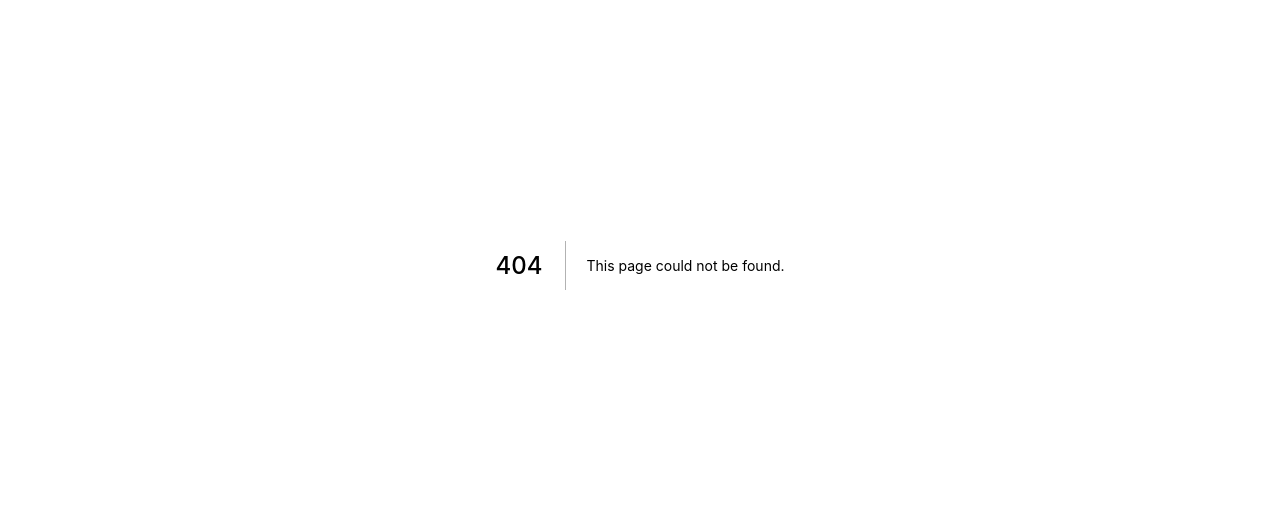
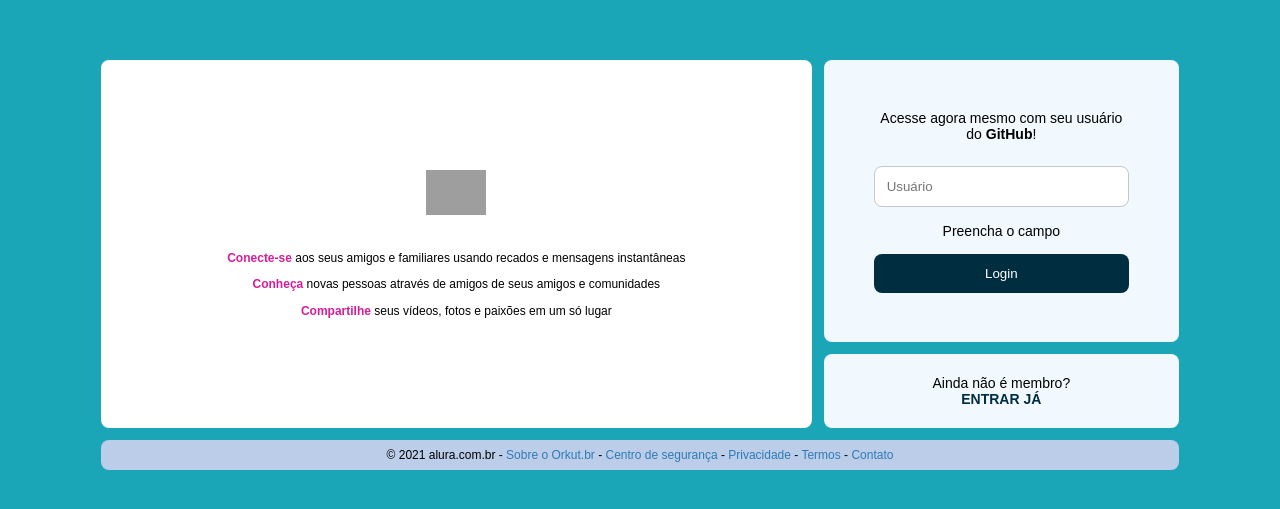
Before and after one commit to ronaldemanuel/alurakut, a Next.js app: page /login in a window 1280 px wide. Before the commit this address had no page. Shown: the part 135-644 px from the top of the page. Built offline with nearby package versions, Linux system fonts and the light colour scheme; grey boxes are pictures that could not be loaded.

Commit message:
login page with simple check using state

```diff
--- /dev/null
+++ b/pages/login.js
@@ -0,0 +1,66 @@
+import React from 'react';
+// Hook from Next
+import { useRouter } from 'next/router';
+
+export default function LoginScreen() {
+  const router = useRouter();
+  const [githubUser, setGithubUser] = React.useState('');
+
+  return (
+    <main style={{ display: 'flex', flex: 1, alignItems: 'center', justifyContent: 'center' }}>
+      <div className="loginScreen">
+        <section className="logoArea">
+          <img src="https://alurakut.vercel.app/logo.svg" />
+
+          <p><strong>Conecte-se</strong> aos seus amigos e familiares usando recados e mensagens instantâneas</p>
+          <p><strong>Conheça</strong> novas pessoas através de amigos de seus amigos e comunidades</p>
+          <p><strong>Compartilhe</strong> seus vídeos, fotos e paixões em um só lugar</p>
+        </section>
+
+        <section className="formArea">
+          <form className="box" onSubmit={infoEvent => {
+            infoEvent.preventDefault();
+            console.log(githubUser);
+            router.push('/');
+          }}>
+            <p>
+              Acesse agora mesmo com seu usuário do <strong>GitHub</strong>!
+            </p>
+            <input
+              placeholder="Usuário"
+              value={githubUser}
+              onChange={(event) => {
+                console.log(event.target.value);
+                setGithubUser(event.target.value);
+              }} />
+              <p style={{marginBottom: '15px'}}>
+                {githubUser.length == 0
+                  ? 'Preencha o campo'
+                  : ''} {/* // dentro da template do React, ele só permite usar operadores de curto-circuito (short-circuits)*/}
+              </p>
+            <button type="submit" style={{ backgroundColor: '#002d40' }}>
+              Login
+            </button>
+          </form>
+
+          <footer className="box">
+            <p>
+              Ainda não é membro? <br />
+              <a href="/login">
+                <strong style={{ color: '#002d40' }}>
+                  ENTRAR JÁ
+              </strong>
+              </a>
+            </p>
+          </footer>
+        </section>
+
+        <footer className="footerArea">
+          <p>
+            © 2021 alura.com.br - <a href="/">Sobre o Orkut.br</a> - <a href="/">Centro de segurança</a> - <a href="/">Privacidade</a> - <a href="/">Termos</a> - <a href="/">Contato</a>
+          </p>
+        </footer>
+      </div>
+    </main>
+  )
+}
```
